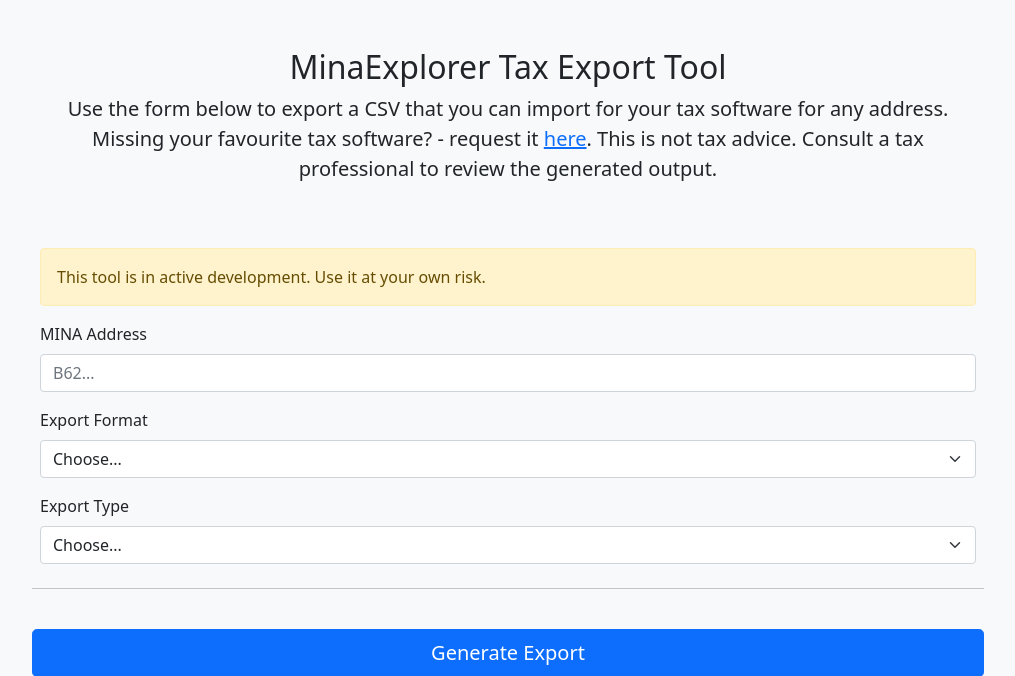
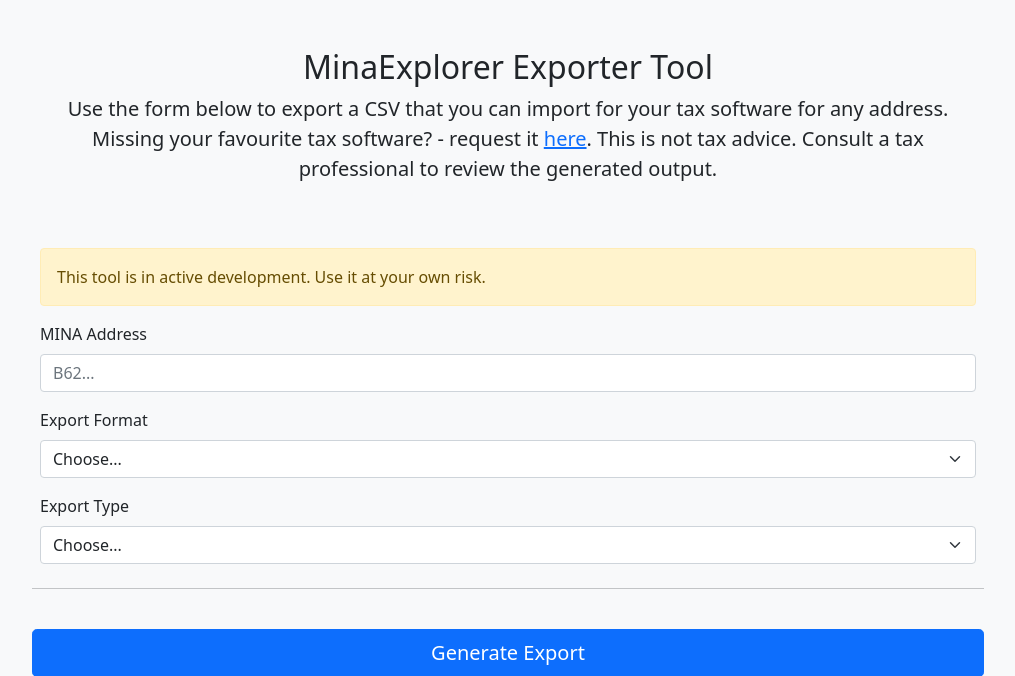
Before and after one commit to garethtdavies/mina-taxes, a Flask app: page / in a window 1280 px wide. Shown: the top 676 px of the page, without its empty margins (132-1147 px from the left). Run offline with Flask 2, Linux system fonts and the light colour scheme.

Commit message:
Updating wording

```diff
--- a/app/templates/home.html
+++ b/app/templates/home.html
@@ -6,7 +6,7 @@
   <meta name="viewport" content="width=device-width, initial-scale=1">
   <meta name="description"
     content="Tool to generate compatible files to import MINA transactions to popular tax software.">
-  <title>MinaExplorer Tax Exporter</title>
+  <title>MinaExplorer Exporter Tool</title>
 
   <!-- Bootstrap core CSS -->
   <link href="https://cdn.jsdelivr.net/npm/bootstrap@5.0.2/dist/css/bootstrap.min.css" rel="stylesheet"
@@ -21,7 +21,7 @@
   <div class="container">
     <main>
       <div class="py-5 text-center">
-        <h2>MinaExplorer Tax Export Tool</h2>
+        <h2>MinaExplorer Exporter Tool</h2>
         <p class="lead">Use the form below to export a CSV that you can import for your tax software for any address.
           Missing your favourite tax software? - request it <a href="https://feedback.minaexplorer.com/">here</a>. This
           is not tax advice. Consult a tax professional to review the generated output.
```
